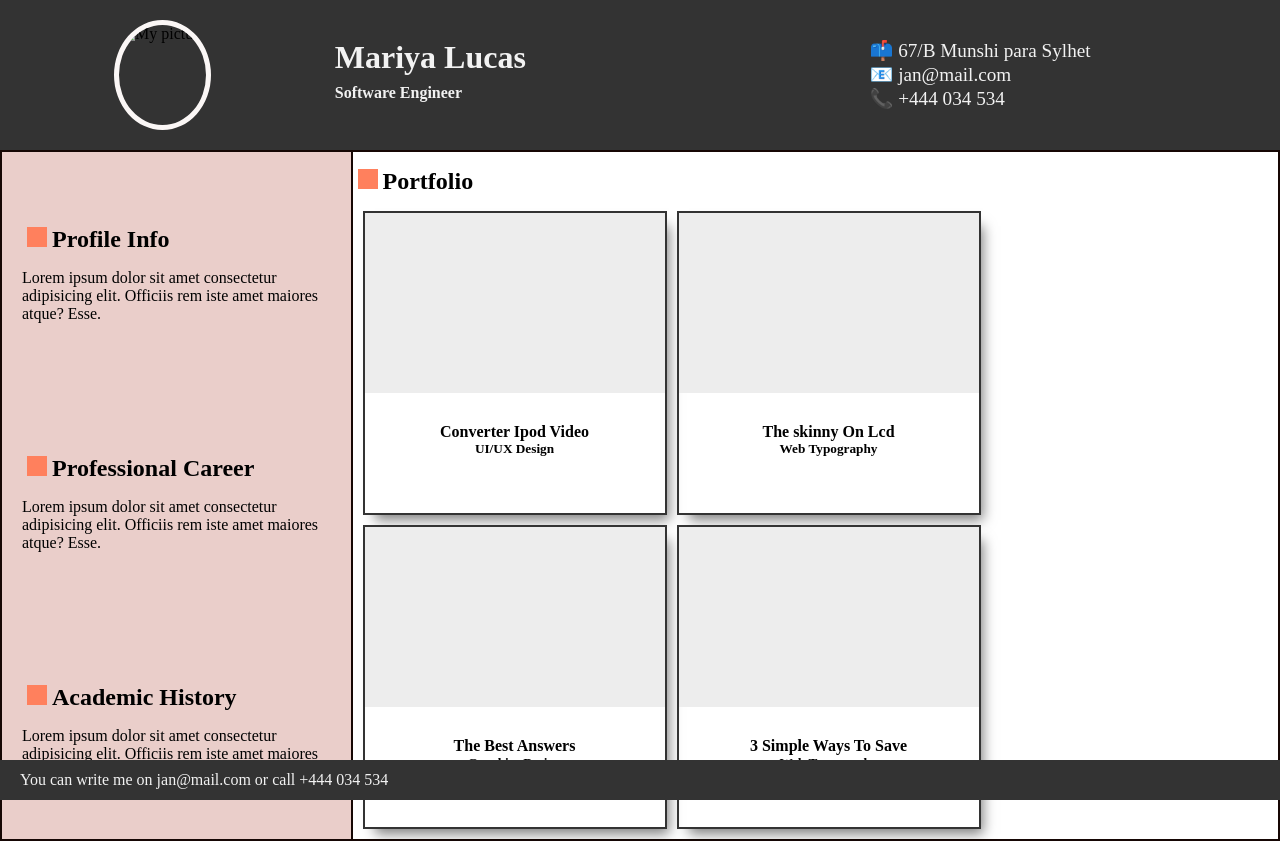
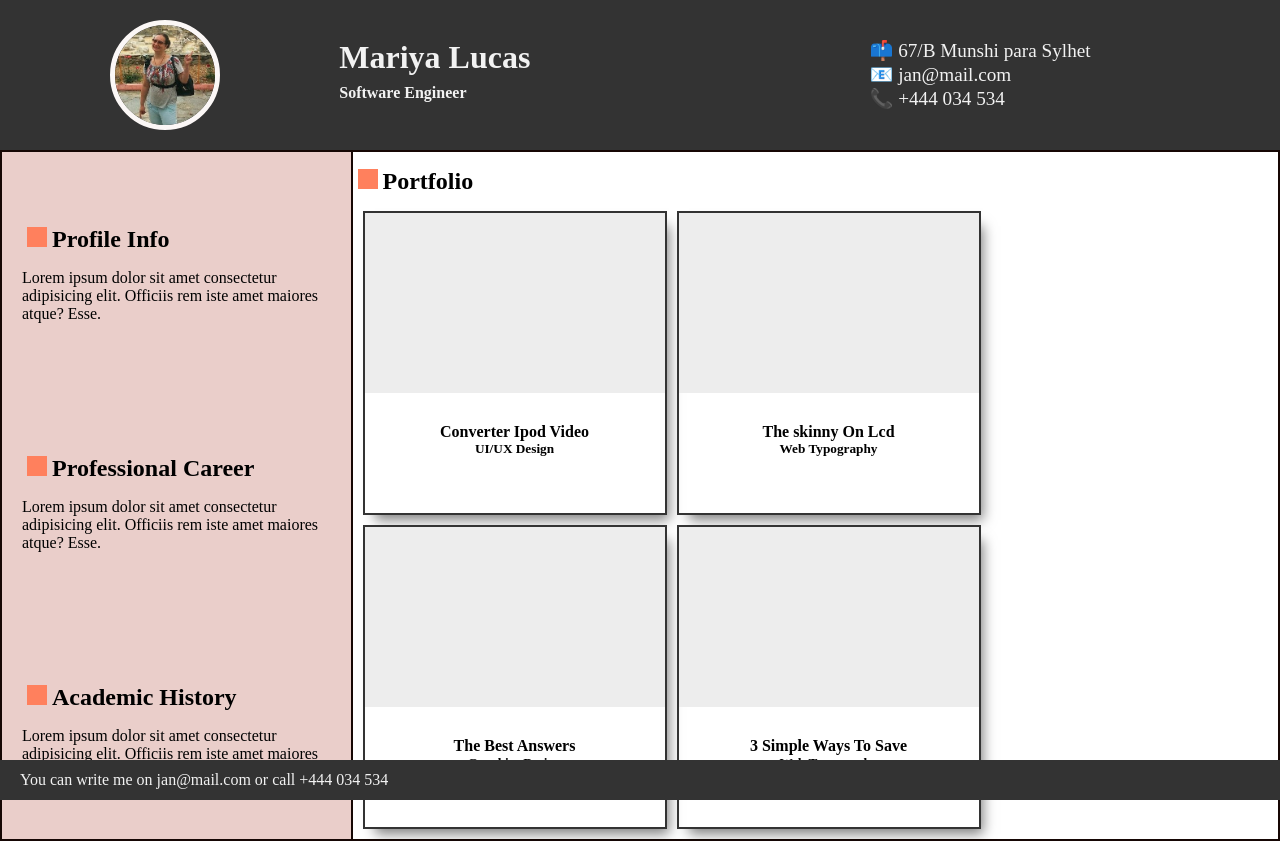
Before and after one commit to MariyaLcs/rsschool-html, a plain HTML site: page index.html in a window 1280 px wide. Drawn offline with Linux system fonts and the light colour scheme; the site is published under a folder, as on GitHub Pages, so addresses that start at the root find nothing; grey boxes are pictures that could not be loaded.

Commit message:
Fix user pic

```diff
--- a/index.html
+++ b/index.html
@@ -11,7 +11,7 @@
     <section class="container">
       <header class="header">
         <div class="main-header-left">
-          <img src="/1.jpg" alt="My picture" class="main-header-picture" />
+          <img src="1.jpg" alt="My picture" class="main-header-picture" />
           <div class="main-header-name">
             <h1 class="header-name">Mariya Lucas</h1>
             <h4>Software Engineer</h4>
```
